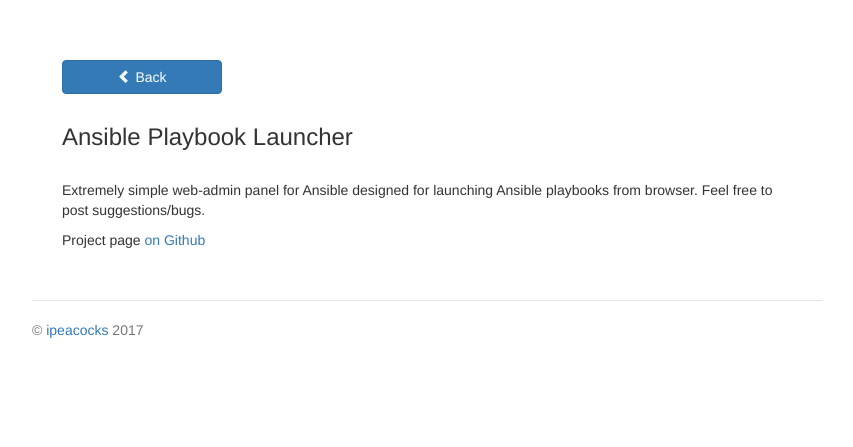
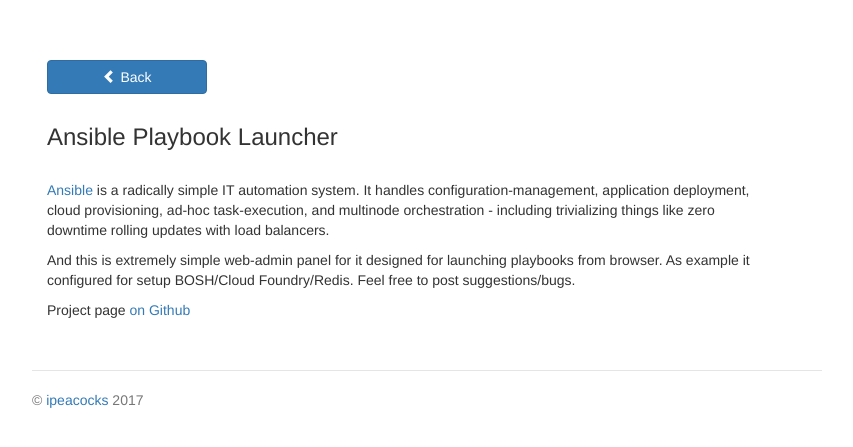
Before and after one commit to ipeacocks/ansibletasker, a Flask app: page /about in a window 1280 px wide. Shown: the top 447 px of the page, without its empty margins (213-1066 px from the left). Run offline with Flask 2, Linux system fonts and the light colour scheme; some libraries are stand-ins or nearby versions.

Commit message:
Added about page and readme

```diff
--- a/project/templates/about.html
+++ b/project/templates/about.html
@@ -2,14 +2,15 @@
 
 {% block content %}
 
-<div class="col-md-3">
+<div class="row col-md-3">
     <p><a href='/' class='btn btn-primary button_style' role='button'><span class='glyphicon glyphicon-chevron-left'></span> Back</a></p>
 </div>
 
-<div class="col-md-12">
+<div class="row col-md-12">
     <h3>Ansible Playbook Launcher</h3>
     </br>
-    <p>Extremely simple web-admin panel for Ansible designed for launching Ansible playbooks from browser. Feel free to post suggestions/bugs.</p>
+    <p><a href="https://github.com/ansible">Ansible</a> is a radically simple IT automation system. It handles configuration-management, application deployment, cloud provisioning, ad-hoc task-execution, and multinode orchestration - including trivializing things like zero downtime rolling updates with load balancers.</p>
+    <p>And this is extremely simple web-admin panel for it designed for launching playbooks from browser. As example it configured for setup BOSH/Cloud Foundry/Redis. Feel free to post suggestions/bugs.</p>
     <p>Project page <a href="https://github.com/ipeacocks/ansibletasker">on Github</a></p>
 </div>
 
```
Also changed, not shown: README.md.
